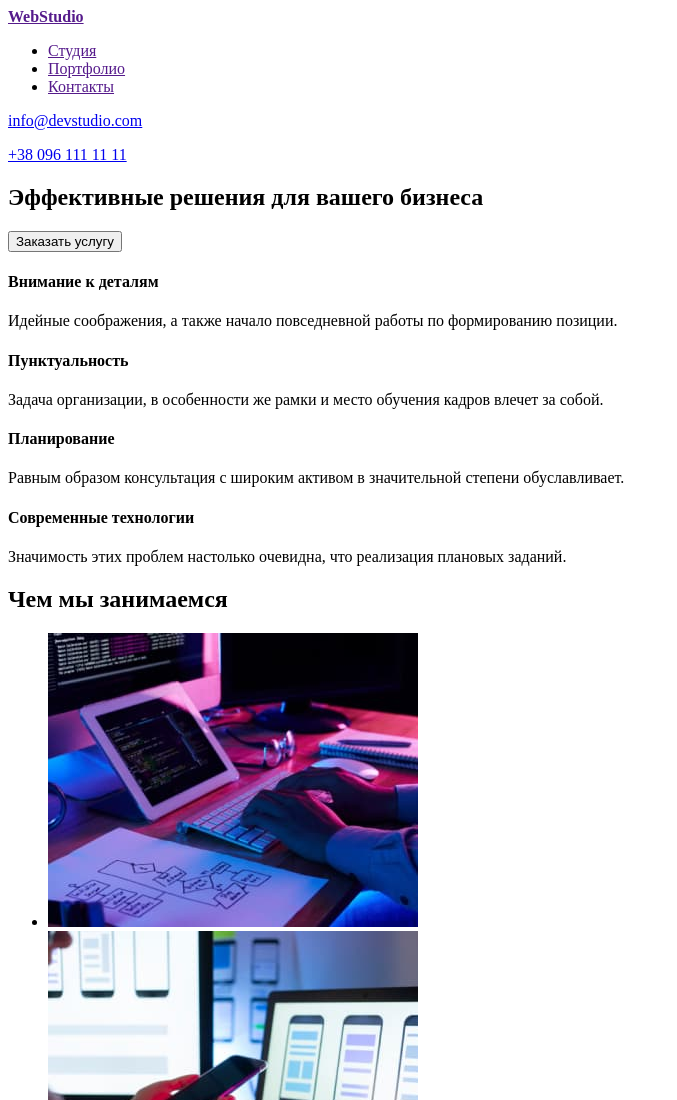
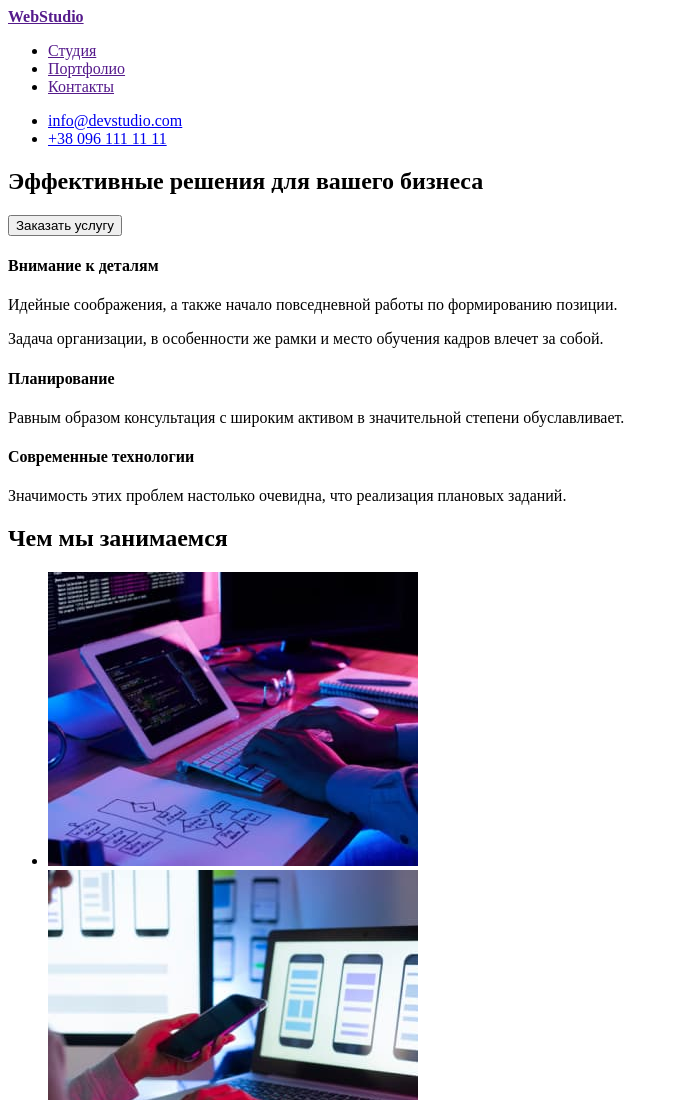
Before and after one commit to AndriiPavuk/goit-markup-hw-01, a plain HTML site: page index.html in a window 1280 px wide. Shown: the top 1100 px of the page, without its empty margins (0-677 px from the left). Drawn offline with Linux system fonts and the light colour scheme.

Commit message:
mod-1
deleting paragraphs, adding lists, language and image width.

```diff
--- a/index.html
+++ b/index.html
@@ -1,5 +1,5 @@
 <!DOCTYPE html>
-<html lang="en">
+<html lang="ru">
 <head>
     <meta charset="UTF-8">
     <meta http-equiv="X-UA-Compatible" content="IE=edge">
@@ -10,18 +10,15 @@
     <header>
         <nav>
             <a href=""><b>WebStudio</b></a>
-
             <ul>
                 <li><a href="">Студия</a></li>
                 <li><a href="">Портфолио</a></li>
                 <li><a href="">Контакты</a></li>
             </ul>
-            <p>
-                <a href="mailto:info@devstudio.com">info@devstudio.com</a>
-            </p>
-            <p>
-                <a href="tel:+380961111111">+38 096 111 11 11</a>
-            </p>
+            <ul>
+                <li><a href="mailto:info@devstudio.com">info@devstudio.com</a></li>
+                <li><a href="tel:+380961111111">+38 096 111 11 11</a></li>
+            </ul>
         </nav>
     </header>
     <main>
@@ -37,8 +34,8 @@
                     Идейные соображения,
                     а также начало повседневной работы по формированию позиции.
                 </p>
-                <h4>Пунктуальность</h4>
                 <p>
+                    </p>
                     Задача организации,
                     в особенности же рамки и место обучения кадров влечет за собой.
                 </p>
@@ -100,5 +97,4 @@
             <a href="tel:+380991111111">+38 099 111 11 11</a>
         </p>
     </footer>
-
 </html>
```
